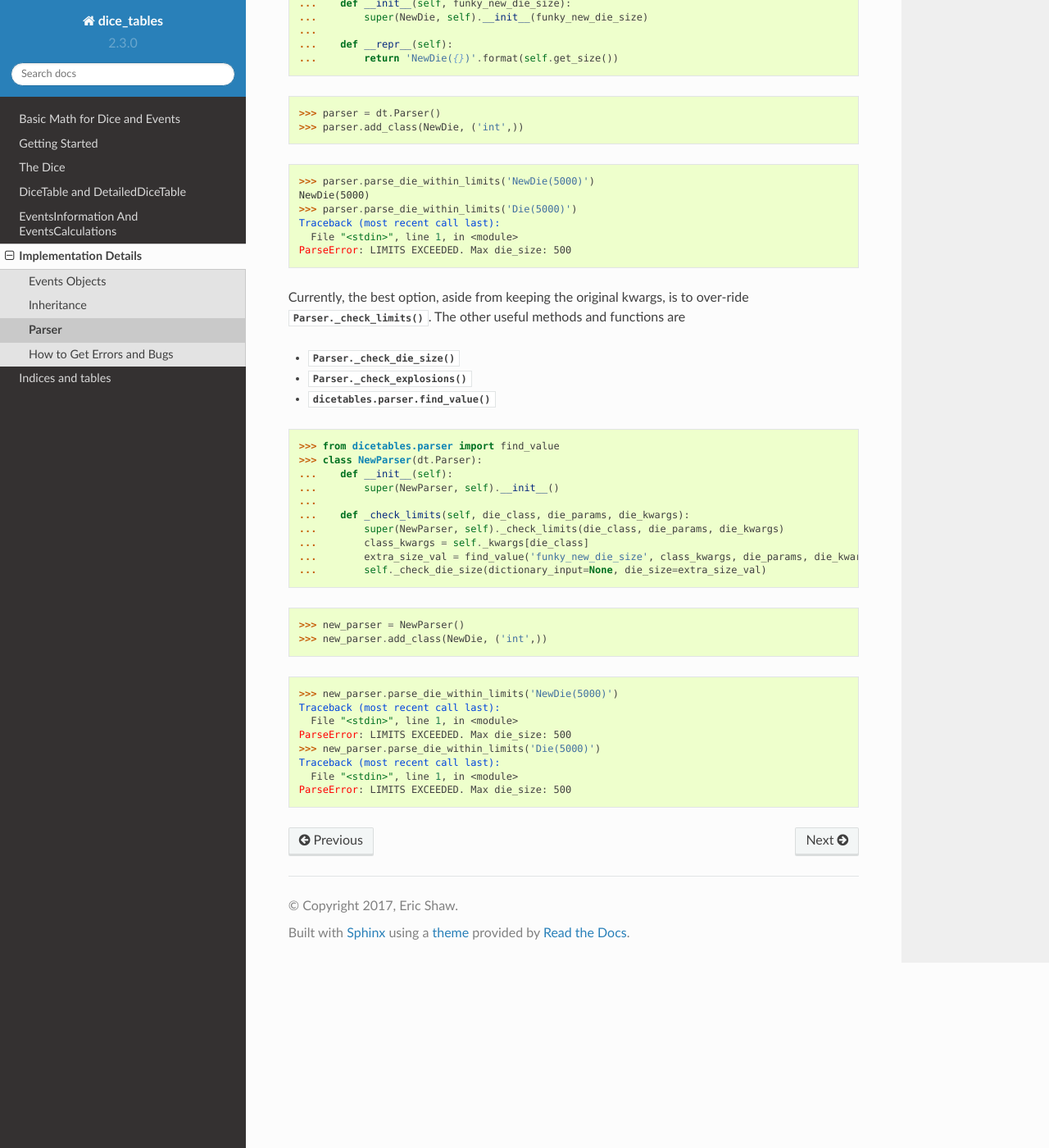
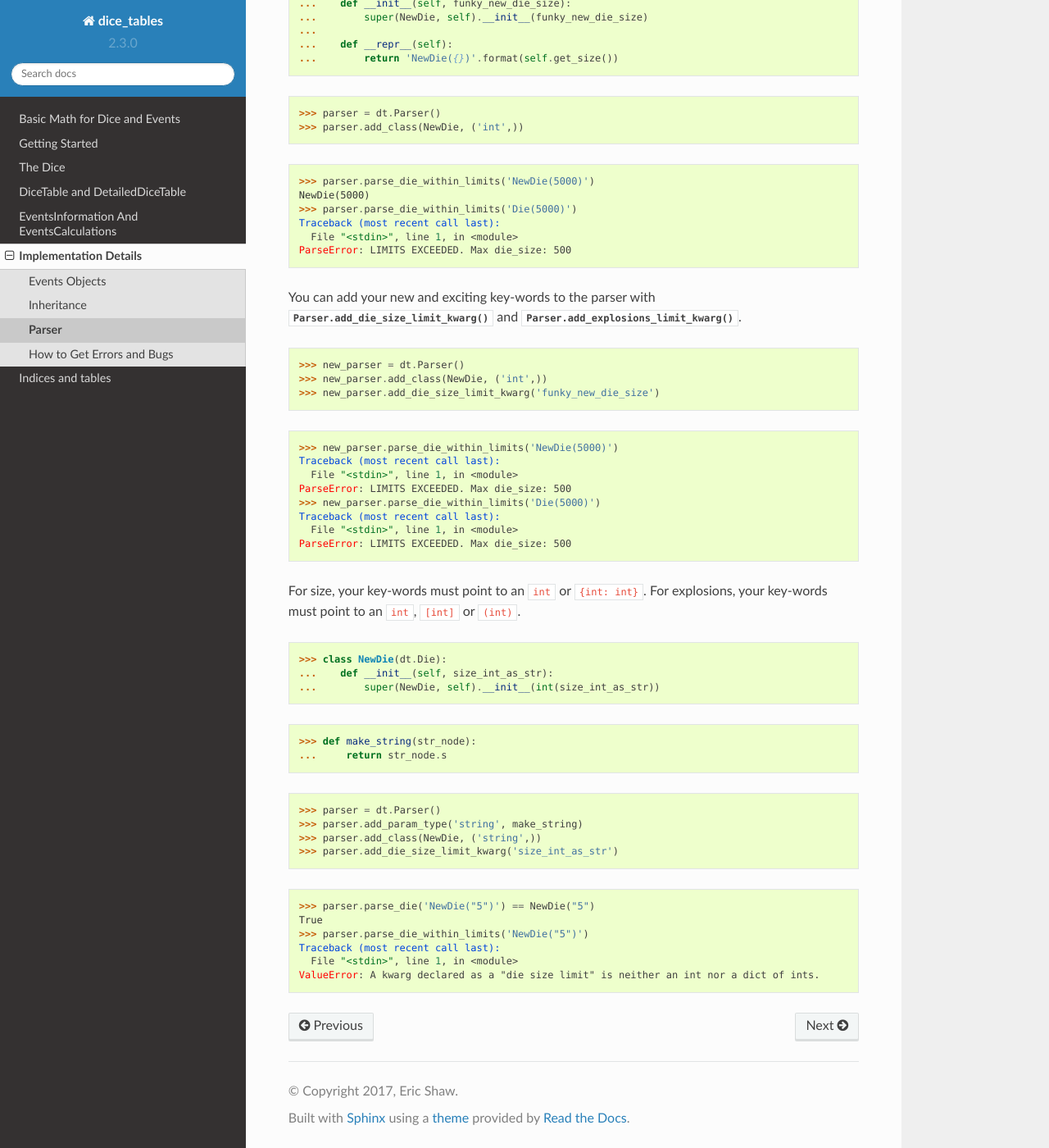
Before and after one commit to eric-s-s/dice-tables, a Sphinx documentation site: the page built from docs/implementation_details/parser.rst, in a window 1280 px wide and 1400 px high, scrolled down 3554 px. Shown: the whole window at 82% size. Built offline with Sphinx 7.4.7 and the Read the Docs theme 2.0.0, drawn with Linux system fonts in a browser that asks for light colours; some of the changed text lies outside the part shown.

Commit message:
someparser nonsense.

```diff
--- a/docs/conf.py
+++ b/docs/conf.py
@@ -19,6 +19,7 @@
 #
 import os
 import sys
+
 sys.path.insert(0, os.path.abspath('../'))
 
 # import dicetables
@@ -339,3 +340,13 @@ texinfo_documents = [
 # If true, do not generate a @detailmenu in the "Top" node's menu.
 #
 # texinfo_no_detailmenu = False
+
+
+def skip_properties(app, what, name, obj, skip, options):
+    if isinstance(obj, property):
+        return True
+    return skip
+
+
+def setup(app):
+    app.connect('autodoc-skip-member', skip_properties)
--- a/docs/implementation_details/parser.rst
+++ b/docs/implementation_details/parser.rst
@@ -204,26 +204,12 @@ Traceback (most recent call last):
   File "<stdin>", line 1, in <module>
 ParseError: LIMITS EXCEEDED. Max die_size: 500
 
-Currently, the best option, aside from keeping the original kwargs, is to over-ride :meth:`Parser._check_limits`.
-The other useful methods and functions are
+You can add your new and exciting key-words to the parser with :meth:`Parser.add_die_size_limit_kwarg` and
+:meth:`Parser.add_explosions_limit_kwarg`.
 
-- :meth:`Parser._check_die_size`
-- :meth:`Parser._check_explosions`
-- :func:`dicetables.parser.find_value`
-
->>> from dicetables.parser import find_value
->>> class NewParser(dt.Parser):
-...    def __init__(self):
-...        super(NewParser, self).__init__()
-...
-...    def _check_limits(self, die_class, die_params, die_kwargs):
-...        super(NewParser, self)._check_limits(die_class, die_params, die_kwargs)
-...        class_kwargs = self._kwargs[die_class]
-...        extra_size_val = find_value('funky_new_die_size', class_kwargs, die_params, die_kwargs)
-...        self._check_die_size(dictionary_input=None, die_size=extra_size_val)
-
->>> new_parser = NewParser()
+>>> new_parser = dt.Parser()
 >>> new_parser.add_class(NewDie, ('int',))
+>>> new_parser.add_die_size_limit_kwarg('funky_new_die_size')
 
 >>> new_parser.parse_die_within_limits('NewDie(5000)')
 Traceback (most recent call last):
@@ -233,3 +219,25 @@ ParseError: LIMITS EXCEEDED. Max die_size: 500
 Traceback (most recent call last):
   File "<stdin>", line 1, in <module>
 ParseError: LIMITS EXCEEDED. Max die_size: 500
+
+For size, your key-words must point to an :code:`int` or :code:`{int: int}`. For explosions, your key-words must point
+to an :code:`int`, :code:`[int]` or :code:`(int)`.
+
+>>> class NewDie(dt.Die):
+...    def __init__(self, size_int_as_str):
+...        super(NewDie, self).__init__(int(size_int_as_str))
+
+>>> def make_string(str_node):
+...     return str_node.s
+
+>>> parser = dt.Parser()
+>>> parser.add_param_type('string', make_string)
+>>> parser.add_class(NewDie, ('string',))
+>>> parser.add_die_size_limit_kwarg('size_int_as_str')
+
+>>> parser.parse_die('NewDie("5")') == NewDie("5")
+True
+>>> parser.parse_die_within_limits('NewDie("5")')
+Traceback (most recent call last):
+  File "<stdin>", line 1, in <module>
+ValueError: A kwarg declared as a "die size limit" is neither an int nor a dict of ints.
```
Also changed, not shown: other parts of docs/implementation_details/parser.rst (+2 -2 lines), 2 other files.
